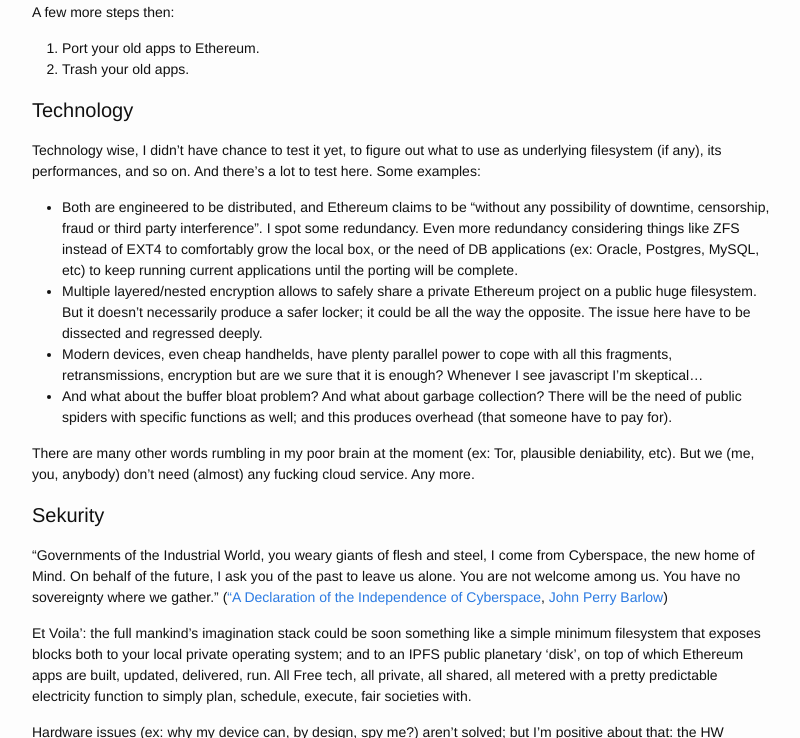
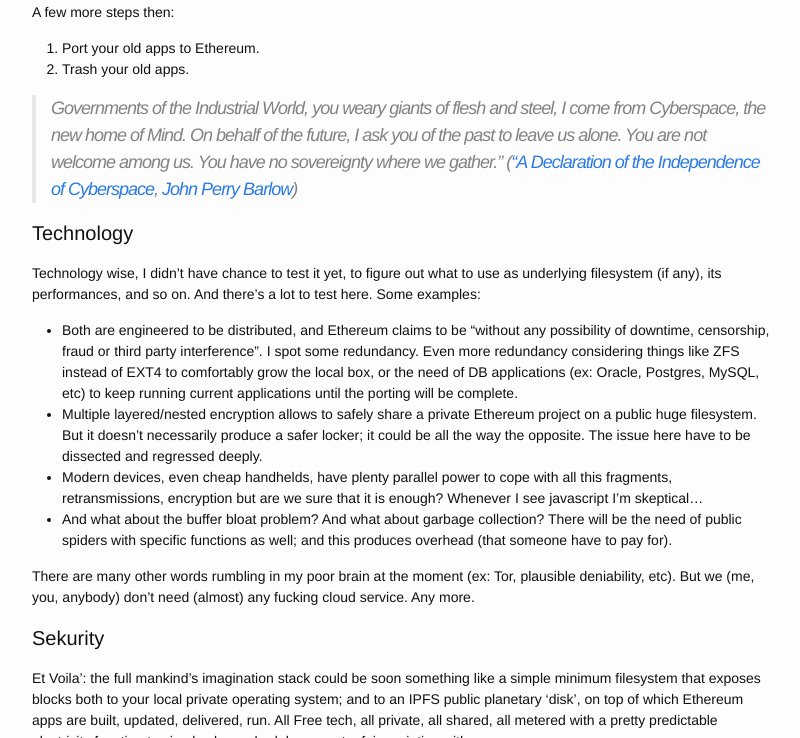
Before and after one commit to rootkovska/rootkovska.github.io, a Jekyll site: the page built from _posts/2015-12-15-Solution.md, in a window 1280 px wide and 900 px high, scrolled down 1535 px, cut to the strip 162-900 px from the top of the window. Shown: the whole strip, without its empty margins (238-1038 px from the left). Built offline with Jekyll 4.4.1, drawn with Linux system fonts in a browser that asks for light colours; Markdown is read by kramdown in place of the engine named in the settings; part of the change alters nothing that is shown; some of the changed text lies outside the part shown.

Commit message:
Organize 2

```diff
--- a/_posts/2015-12-15-Solution.md
+++ b/_posts/2015-12-15-Solution.md
@@ -15,7 +15,7 @@ Those are the new toys that made me jump on my seat:
 
 # What for?
 
-The first one, IPFS, can (?) produce a permanent, robust, cheap, library, for every one; it's not the first filesystem distributed on top of the pre-existing "[The Internet for Everyone](http://www.ietf.org/rfc/rfc3271.txt)" but this is the first that exposes file hashes to the user interface, it simply looks better (than plan9, gfs, etc).
+The first one, IPFS, can (?) produce a permanent, robust, cheap, indipendent, disk, for every one; it's not the first filesystem distributed on top of the pre-existing "[The Internet for Everyone](http://www.ietf.org/rfc/rfc3271.txt)" but this is the first that exposes file hashes to the user interface, it simply looks better (than plan9, gfs, etc).
 The second one, Ethereum, is "how the Internet was supposed to work": contracts, work, procedures, accounting, currency.
 
 Combined togheter they sum up all the previous attempts, experiments, etc; decouple the machine part from the human part; meter everything using a virtual currency.
@@ -60,6 +60,9 @@ A few more steps then:
 9. Port your old apps to Ethereum.
 10. Trash your old apps.
 
+> Governments of the Industrial World, you weary giants of flesh and steel, I come from Cyberspace, the new home of Mind. On behalf of the future, I ask you of the past to leave us alone. You are not welcome among us. You have no sovereignty where we gather."
+> (["A Declaration of the Independence of Cyberspace](https://projects.eff.org/~barlow/Declaration-Final.html), [John Perry Barlow](https://homes.eff.org/~barlow/))
+
 # Technology
 
 Technology wise, I didn't have chance to test it yet, to figure out what to use as underlying filesystem (if any), its performances, and so on. And there's a lot to test here. Some examples:
@@ -72,9 +75,6 @@ Technology wise, I didn't have chance to test it yet, to figure out what to use
 There are many other words rumbling in my poor brain at the moment (ex: Tor, plausible deniability, etc). But we (me, you, anybody) don't need (almost) any fucking cloud service. Any more.
 
 # Sekurity
-
-"Governments of the Industrial World, you weary giants of flesh and steel, I come from Cyberspace, the new home of Mind. On behalf of the future, I ask you of the past to leave us alone. You are not welcome among us. You have no sovereignty where we gather."
-(["A Declaration of the Independence of Cyberspace](https://projects.eff.org/~barlow/Declaration-Final.html), [John Perry Barlow](https://homes.eff.org/~barlow/))
 
 Et Voila': the full mankind's imagination stack could be soon something like a simple minimum filesystem that exposes blocks
 both to your local private operating system; and to an IPFS public planetary 'disk', on top of which Ethereum apps are built, updated, delivered, run.
```
